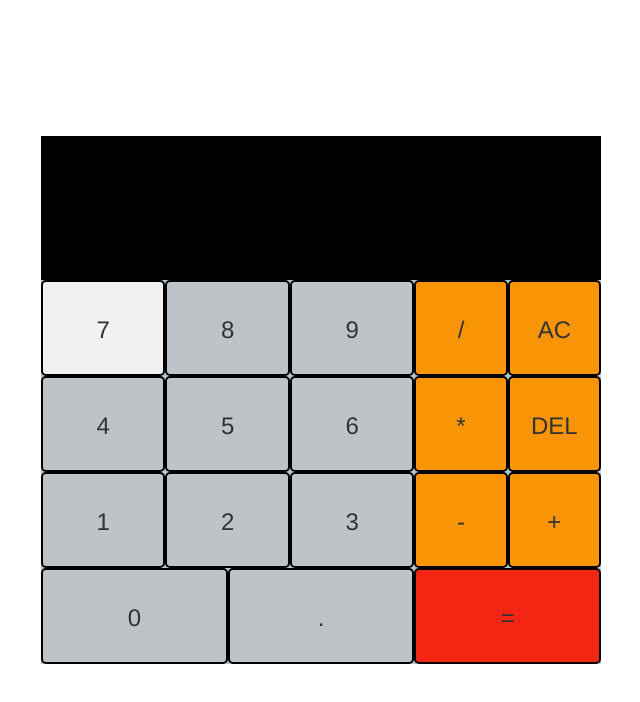
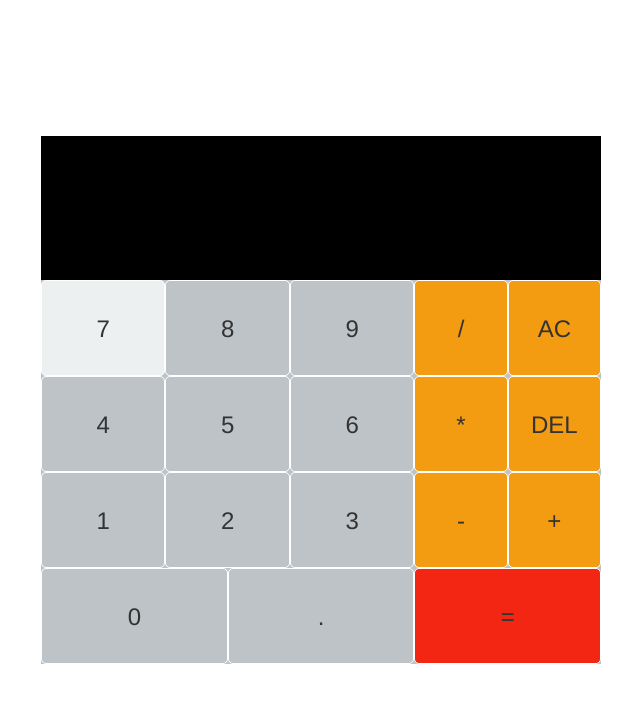
Before and after one commit to fulstack/Mycalci, a plain HTML site: page index.html in a window 1280 px wide. In both pictures the pointer is over the element 446 px from the left and 328 px from the top of the page. Shown: the whole page, without its empty margins (343-983 px from the left). Drawn offline with nearby package versions, Linux system fonts and the light colour scheme.

Commit message:
changed border colors

```diff
--- a/styles.css
+++ b/styles.css
@@ -7,7 +7,7 @@
 #calculator {
 	width: 70vmin;
 	height: 66vmin;
-	background-color: #BDC3C7;
+	background-color: #bdc3c7;
 	top: 50%;
 	left: 30%;
 	right: 30%;
@@ -30,9 +30,13 @@
 	line-height: 12vmin;
 	text-align: center;
 	font-size: 3vmin;
-	border: 2px solid black;
+	border: 1px solid white;
 	padding: 0;
 	border-radius: 5px;
+}
+
+.key:hover {
+	background-color: #ecf0f1;
 }
 
 .keys {
@@ -40,22 +44,22 @@
 	padding-left: 0;
 }
 
+
 .keycolr {
-	background-color: #F89406;
+	background-color: #f39c12;
 }
+
+.keycolrhover:hover {
+	background-color: #f1c40f;
+
+}
+
+
 
 .eqcolr {
 	background-color: #F22613;
 }
 
-.key:hover {
-	background-color: #F2F1EF;
+.eqcolrhover:hover {
+	background-color: #d35400;
 }
-
-.keycolrhover:hover {
-	background-color: #F5AB35;
-}
-
-.eqcolrhover:hover {
-	background-color: #F62459;
-}
```
Also changed, not shown: 1 other file.
